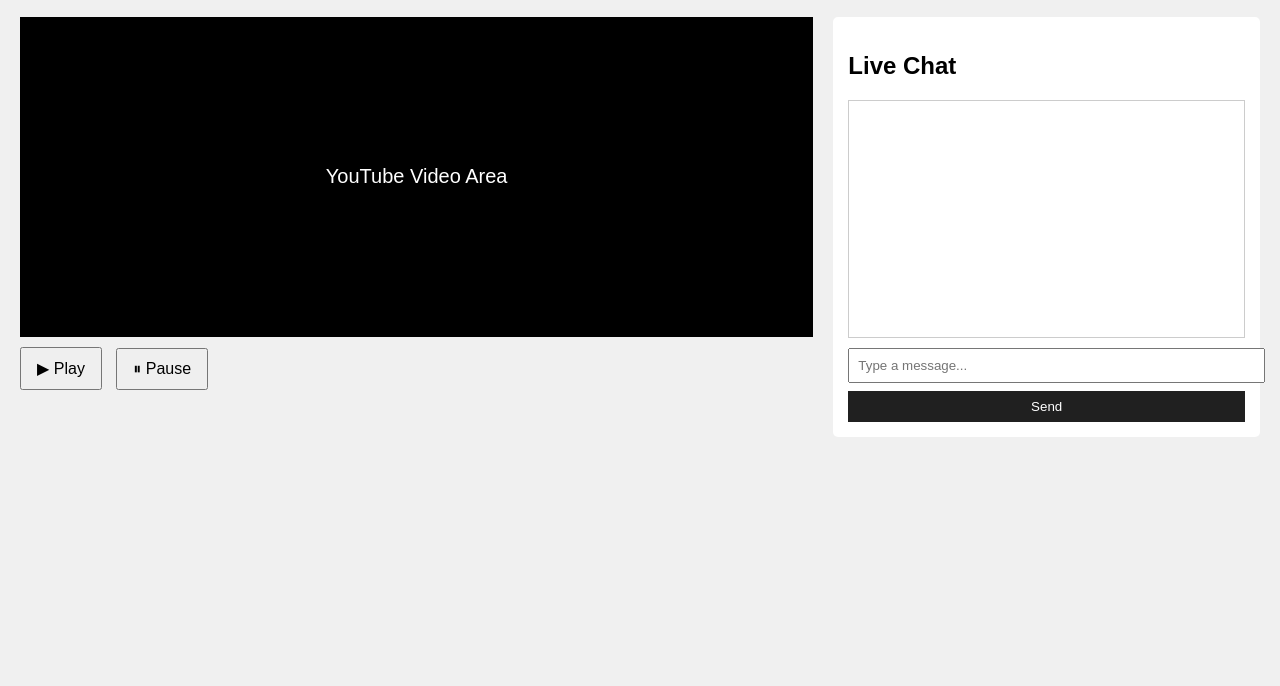
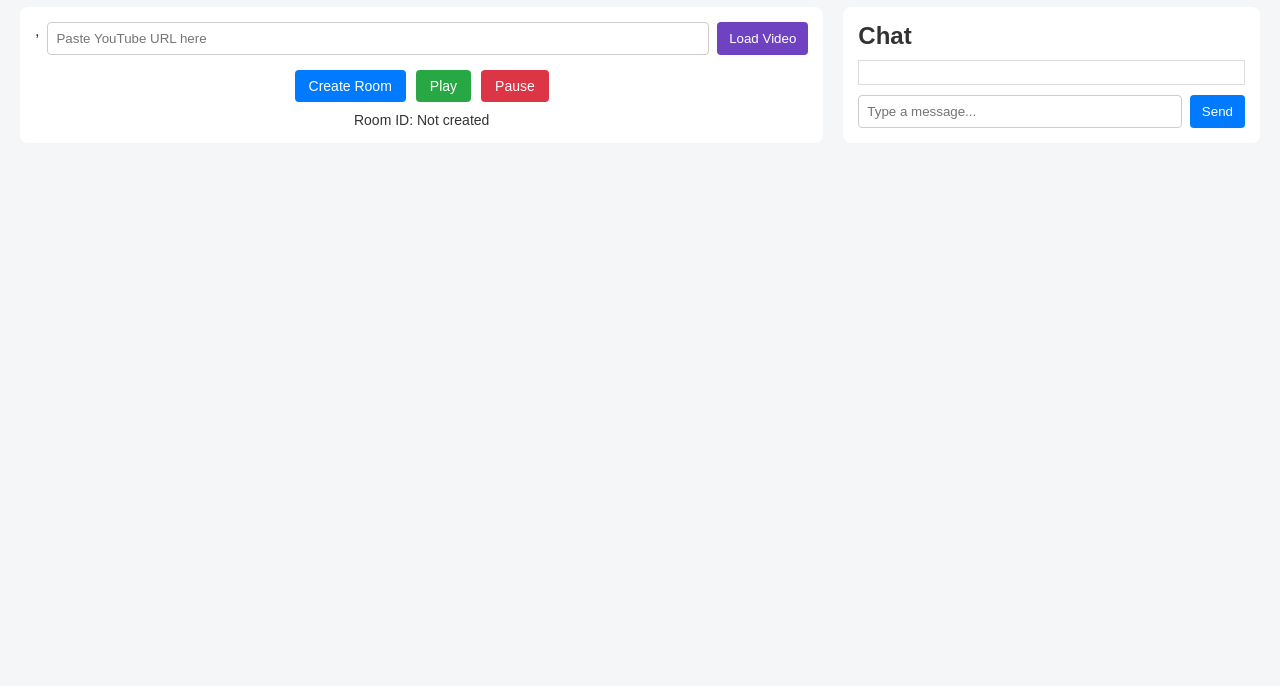
Before and after one commit to veenaanappalli123/Streaming-Site, a plain HTML site: page frontend/index.html in a window 1280 px wide. Shown: the part 114-800 px from the top of the page. Drawn offline with Linux system fonts and the light colour scheme.

Commit message:
Add video selection input to frontend

```diff
--- a/frontend/index.html
+++ b/frontend/index.html
@@ -1,35 +1,67 @@
 <!DOCTYPE html>
 <html lang="en">
 <head>
-    <meta charset="UTF-8">
+    <meta charset="UTF-8" />
     <title>Watch Together</title>
-    <link rel="stylesheet" href="style.css">
+    <link rel="stylesheet" href="style.css" />
 </head>
+<body>
 
-<body>
-    <header class="navbar">
-        <h1>🎬 Watch Together</h1>
+    <header>
+        <h1>Watch Together</h1>
+        <p>Watch YouTube videos in sync with friends</p>
     </header>
 
-    <main class="main-layout">
-        <section class="video-area">
-            <div class="video-placeholder">
-                <p>YouTube Video Area</p>
+    <main class="container">
+
+        <!-- Video Section -->
+        <section class="video-section">
+            <div class="video-input">
+                ,
+                <input
+                type="text"
+                id="video-url"
+                placeholder="Paste YouTube URL here"
+                />
+                <button id="load-video-btn">Load Video</button>
             </div>
-            <div class="video-controls">
-                <button class="play-btn">▶ Play</button>
-                <button class="pause-btn">⏸ Pause</button>
+
+            <div id="player"></div>
+
+            <div class="controls">
+                <button id="create-room-btn">Create Room</button>
+                <button id="play-btn" class="play-btn">Play</button>
+                <button id="pause-btn" class="pause-btn">Pause</button>
+            </div>
+
+            <p class="room-info">
+                Room ID: <span id="room-id">Not created</span>
+            </p>
+        </section>
+
+        <!-- Chat Section -->
+        <section class="chat-section">
+            <h2>Chat</h2>
+
+            <div id="chat-box" class="chat-box"></div>
+
+            <div class="chat-input-area">
+                <input
+                    type="text"
+                    id="chat-input"
+                    placeholder="Type a message..."
+                />
+                <button id="send-btn" class="send-btn">Send</button>
             </div>
         </section>
 
-        <section class="chat-area">
-            <h2>Live Chat</h2>
-            <div class="chat-messages"></div>
-            <input class="chat-input" type="text" placeholder="Type a message...">
-            <button class="send-btn">Send</button>
-        </section>
     </main>
 
+    <!-- YouTube API -->
+    <script src="https://www.youtube.com/iframe_api"></script>
+
+    <!-- Frontend Logic -->
     <script src="script.js"></script>
+
 </body>
 </html>
--- a/frontend/style.css
+++ b/frontend/style.css
@@ -1,73 +1,159 @@
-body {
+* {
+    box-sizing: border-box;
     margin: 0;
-    font-family: Arial, sans-serif;
-    background-color: #f0f0f0;
+    padding: 0;
+    font-family: Arial, Helvetica, sans-serif;
 }
 
-.navbar {
-    background-color: #202020;
-    color: white;
-    text-align: center;
-    padding: 15px;
+body {
+    background-color: #f4f6f8;
+    color: #333;
 }
 
-.main-layout {
-    display: flex;
-    gap: 20px;
+/* Header */
+header {
+    text-align: center;
     padding: 20px;
+    background-color: #20232a;
+    color: white;
 }
 
-.video-area {
-    flex: 2;
+header h1 {
+    margin-bottom: 8px;
 }
 
-.video-placeholder {
-    background-color: black;
-    height: 320px;
-    display: flex;
-    align-items: center;
-    justify-content: center;
-    color: white;
-    font-size: 20px;
+header p {
+    font-size: 14px;
+    color: #ccc;
 }
 
-.video-controls {
-    margin-top: 10px;
+/* Layout */
+.container {
+    display: flex;
+    justify-content: space-between;
+    padding: 20px;
+    gap: 20px;
 }
 
-.video-controls button {
-    padding: 10px 15px;
-    font-size: 16px;
-    margin-right: 10px;
+/* Video Section */
+.video-section {
+    flex: 2;
+    background: white;
+    padding: 15px;
+    border-radius: 8px;
+}
+
+#player {
+    width: 100%;
+    max-width: 640px;
+    margin: 0 auto 15px auto;
+}
+
+/* Controls */
+.controls {
+    display: flex;
+    justify-content: center;
+    gap: 10px;
+    margin-bottom: 10px;
+}
+
+.controls button {
+    padding: 8px 14px;
+    border: none;
+    border-radius: 4px;
+    cursor: pointer;
+    font-size: 14px;
+}
+
+#create-room-btn {
+    background-color: #007bff;
+    color: white;
+}
+
+.play-btn {
+    background-color: #28a745;
+    color: white;
+}
+
+.pause-btn {
+    background-color: #dc3545;
+    color: white;
+}
+
+.room-info {
+    text-align: center;
+    font-size: 14px;
+    margin-top: 5px;
+}
+
+/* Chat Section */
+.chat-section {
+    flex: 1;
+    background: white;
+    padding: 15px;
+    border-radius: 8px;
+    display: flex;
+    flex-direction: column;
+}
+
+.chat-section h2 {
+    margin-bottom: 10px;
+}
+
+/* Chat Box */
+.chat-box {
+    flex: 1;
+    border: 1px solid #ddd;
+    padding: 10px;
+    overflow-y: auto;
+    margin-bottom: 10px;
+    font-size: 14px;
+}
+
+.chat-box div {
+    margin-bottom: 6px;
+}
+
+/* Chat Input */
+.chat-input-area {
+    display: flex;
+    gap: 8px;
+}
+
+#chat-input {
+    flex: 1;
+    padding: 8px;
+    border: 1px solid #ccc;
+    border-radius: 4px;
+}
+
+.send-btn {
+    padding: 8px 12px;
+    border: none;
+    border-radius: 4px;
+    background-color: #007bff;
+    color: white;
     cursor: pointer;
 }
 
-.chat-area {
-    flex: 1;
-    background-color: white;
-    padding: 15px;
-    border-radius: 5px;
+.video-input {
+    display: flex;
+    gap: 8px;
+    margin-bottom: 10px;
 }
 
-.chat-messages {
-    height: 220px;
+#video-url {
+    flex: 1;
+    padding: 8px;
     border: 1px solid #ccc;
-    padding: 8px;
-    margin-bottom: 10px;
-    overflow-y: auto;
+    border-radius: 4px;
 }
 
-.chat-area input {
-    width: 100%;
-    padding: 8px;
-    margin-bottom: 8px;
-}
-
-.send-btn {
-    width: 100%;
-    padding: 8px;
-    background-color: #202020;
+#load-video-btn {
+    padding: 8px 12px;
+    background-color: #6f42c1;
     color: white;
     border: none;
+    border-radius: 4px;
     cursor: pointer;
 }
```
